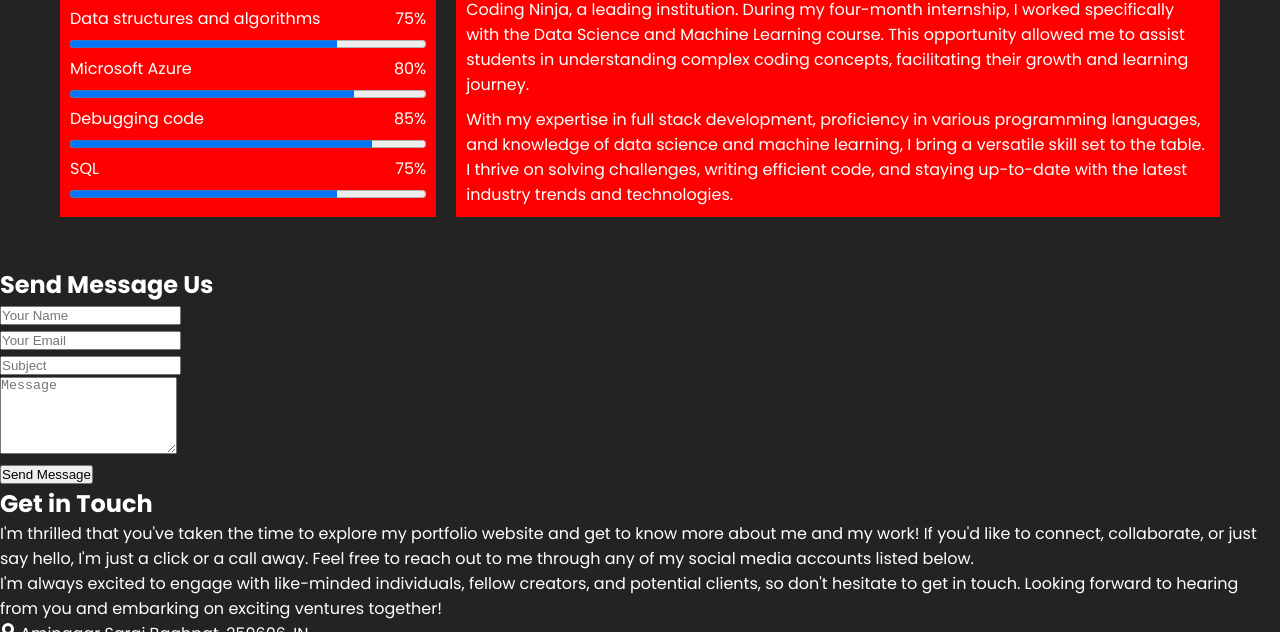
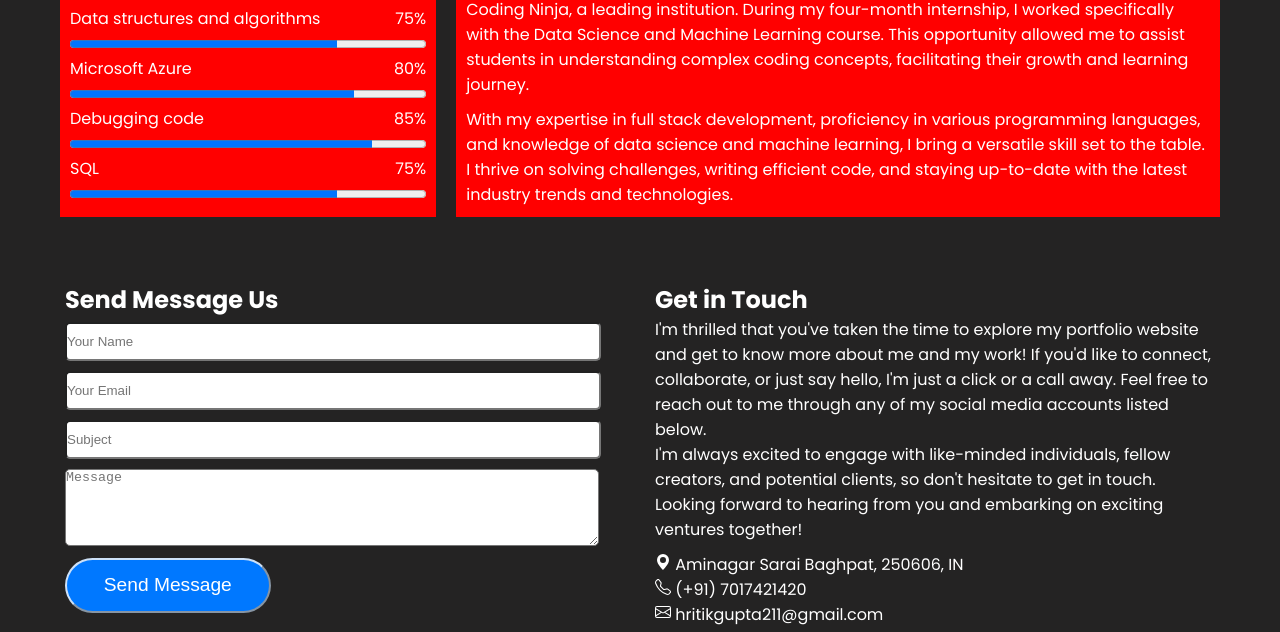
Before and after one commit to hritik421/Portfolio, a plain HTML site: page index.html in a window 1280 px wide. Shown: the part 1046-1678 px from the top of the page. Drawn offline with nearby package versions, Linux system fonts and the light colour scheme.

Commit message:
Added css for contact section

```diff
--- a/portfolio.css
+++ b/portfolio.css
@@ -137,3 +137,64 @@ body{
 .file{
     inline-size: 100%;
 }
+
+.contact{
+    display: flex;
+    justify-content: space-around;
+    margin: 0 50px;
+}
+
+.send-message{
+    width: 50%;
+    align-items: center;
+    margin: 15px 15px;
+}
+
+.send-message input{
+    width: 95%;
+    height: 35px;
+    margin: 5px 0;
+    border-radius: 5px;
+}
+
+.send-message textarea{
+    width: 95%;
+    margin: 5px 0;
+    border-radius: 5px;
+}
+
+.send-message button{
+    background-color: #0078ff;
+    color: #fff;
+    border-color: #cde1f8;
+    padding: 0.9rem 2.3rem;
+    font-size: 1.2rem;
+    border-radius: 5rem;
+}
+
+.get-in-touch{
+    width: 50%;
+    margin: 15px 15px;
+    align-items: center;
+}
+
+.address{
+    margin: 10px 0;
+}
+
+.address ul{
+    list-style: none;
+}
+
+.social li{
+    list-style: none;
+    display: inline;
+}
+
+label{
+    margin-bottom: 0;
+}
+
+p{
+    margin-bottom: 0;
+}
```
